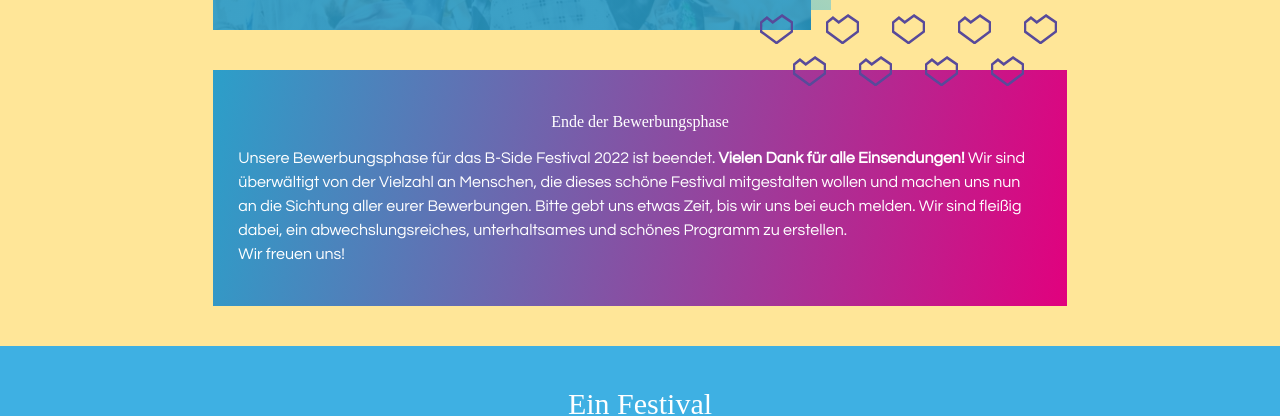
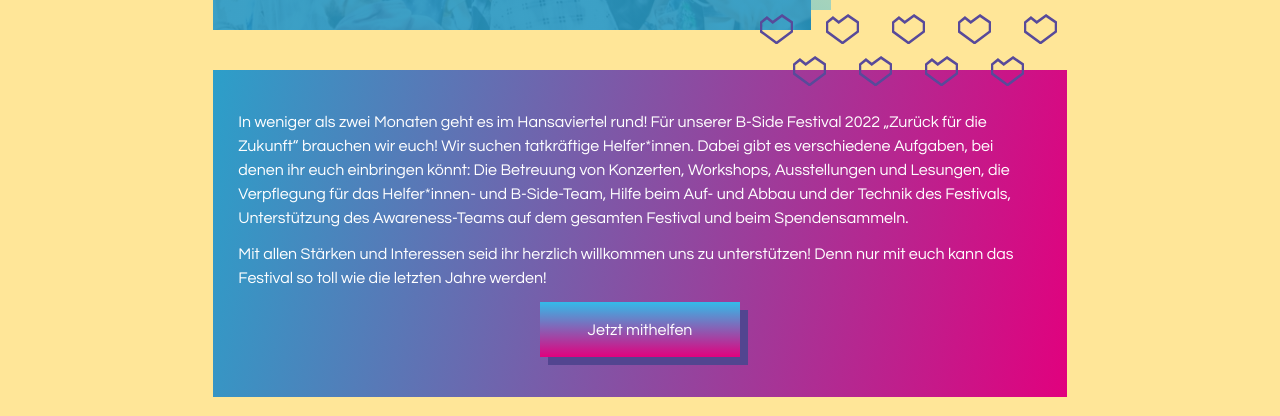
Before and after one commit to bside-ms/bside_festival, a Next.js app: page / in a window 1280 px wide. Shown: the part 404-820 px from the top of the page. Built offline with nearby package versions, Linux system fonts and the light colour scheme; no server answers; a web font is replaced by a local one.

Commit message:
Make volunteers form more public

```diff
--- a/components/front-page/ApplicationEyecatcher.module.scss
+++ b/components/front-page/FrontPageEyeCatchers.module.scss
@@ -83,7 +83,7 @@
   z-index: 1;
 }
 
-.applicationBox {
+.bigBox {
   margin-top: 40px;
   padding: 40px 25px;
 
--- a/components/front-page/ApplicationEyecatcher.tsx
+++ b/components/front-page/FrontPageEyeCatchers.tsx
@@ -1,10 +1,12 @@
-import styles from './ApplicationEyecatcher.module.scss';
+import styles from './FrontPageEyeCatchers.module.scss';
 
+import Link from 'next/link';
 import type { ReactElement } from 'react';
+import Button from 'components/common/Button';
 import ContentWrapper from 'components/common/ContentWrapper';
 import BHeartGrid from 'components/front-page/BHeartGrid';
 
-const ApplicationEyecatcher = (): ReactElement => {
+const FrontPageEyeCatchers = (): ReactElement => {
 
     return (
         <div className={styles.eyecatcher}>
@@ -41,15 +43,25 @@
             </ContentWrapper>
 
             <ContentWrapper>
-                <div className={styles.applicationBox}>
-                    <div className="font-display text-1xl mb-3">Ende der Bewerbungsphase</div>
-
-                    <div className={styles.applicationBoxInfo}>
-                        Unsere Bewerbungsphase für das B-Side Festival 2022 ist beendet. <strong>Vielen Dank für alle Einsendungen!</strong> Wir sind
-                        überwältigt von der Vielzahl an Menschen, die dieses schöne Festival mitgestalten wollen und machen uns nun an die Sichtung
-                        aller eurer Bewerbungen. Bitte gebt uns etwas Zeit, bis wir uns bei euch melden. Wir sind fleißig dabei, ein abwechslungsreiches,
-                        unterhaltsames und schönes Programm zu erstellen.<br />
-                        Wir freuen uns!
+                <div className={`flex flex-col gap-3 ${styles.bigBox ?? ''}`}>
+                    <div>
+                        In weniger als zwei Monaten geht es im Hansaviertel rund! Für unserer B-Side Festival 2022
+                        „Zurück für die Zukunft“ brauchen wir euch! Wir suchen tatkräftige Helfer*innen. Dabei gibt
+                        es verschiedene Aufgaben, bei denen ihr euch einbringen könnt: Die Betreuung von  Konzerten,
+                        Workshops, Ausstellungen und Lesungen, die Verpflegung für das Helfer*innen- und B-Side-Team,
+                        Hilfe beim Auf- und Abbau und der Technik des Festivals, Unterstützung des Awareness-Teams
+                        auf dem gesamten Festival und beim Spendensammeln.
+                    </div>
+                    <div>
+                        Mit allen Stärken und Interessen seid ihr herzlich willkommen uns zu unterstützen! Denn nur
+                        mit euch kann das Festival so toll wie die letzten Jahre werden!
+                    </div>
+                    <div>
+                        <Link href="/mithelfen">
+                            <Button>
+                                Jetzt mithelfen
+                            </Button>
+                        </Link>
                     </div>
                 </div>
             </ContentWrapper>
@@ -57,4 +69,4 @@
     );
 };
 
-export default ApplicationEyecatcher;
+export default FrontPageEyeCatchers;
--- a/components/volunteers/VolunteerForm.tsx
+++ b/components/volunteers/VolunteerForm.tsx
@@ -22,7 +22,7 @@
             <div className={`${styles.header ?? ''} font-display`}>
                 <ContentWrapper>
                     <div className="text-2xl">
-                        Helfer:innen
+                        Mithelfen
                     </div>
                 </ContentWrapper>
             </div>
@@ -30,7 +30,19 @@
             <div className={styles.form}>
                 <ContentWrapper>
                     <div className="mb-4 space-y-2 text-[#3a1a85]">
-                        <div className="font-bold">
+                        <div>
+                            In weniger als zwei Monaten geht es im Hansaviertel rund! Für unserer B-Side Festival 2022
+                            „Zurück für die Zukunft“ brauchen wir euch! Wir suchen tatkräftige Helfer*innen. Dabei gibt
+                            es verschiedene Aufgaben, bei denen ihr euch einbringen könnt: Die Betreuung von  Konzerten,
+                            Workshops, Ausstellungen und Lesungen, die Verpflegung für das Helfer*innen- und B-Side-Team,
+                            Hilfe beim Auf- und Abbau und der Technik des Festivals, Unterstützung des Awareness-Teams
+                            auf dem gesamten Festival und beim Spendensammeln.
+                        </div>
+                        <div>
+                            Mit allen Stärken und Interessen seid ihr herzlich willkommen uns zu unterstützen! Denn nur
+                            mit euch kann das Festival so toll wie die letzten Jahre werden!
+                        </div>
+                        <div>
                             Um einen Überblick über eure Stärken und Interessen zu bekommen,
                             haben wir folgenden Fragebogen vorbereitet. Kreuzt bitte an,
                             was auf euch zutrifft. Außerdem hinterlasst bitte eure Kontaktdaten,
--- a/pages/index.tsx
+++ b/pages/index.tsx
@@ -1,8 +1,8 @@
 import type { ReactElement } from 'react';
 import Footer from 'components/common/Footer';
 import PageHeader from 'components/common/PageHeader';
-import ApplicationEyecatcher from 'components/front-page/ApplicationEyecatcher';
 import FestivalSentiment from 'components/front-page/FestivalSentiment';
+import FrontPageEyeCatchers from 'components/front-page/FrontPageEyeCatchers';
 import ParticipateEyecatcher from 'components/front-page/ParticipateEyecatcher';
 
 export default (): ReactElement => {
@@ -11,7 +11,7 @@
         <>
             <PageHeader theme="yellow" />
 
-            <ApplicationEyecatcher />
+            <FrontPageEyeCatchers />
 
             <FestivalSentiment />
 
```
